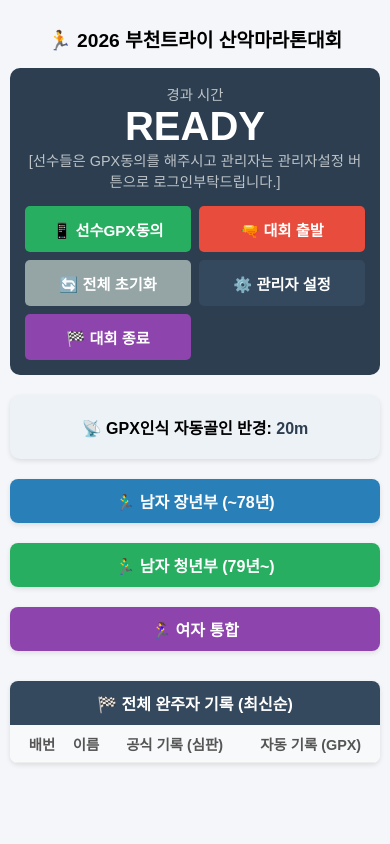
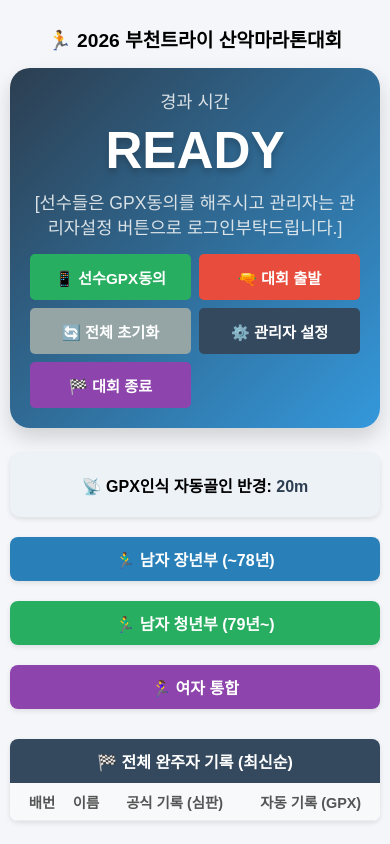
Before and after one commit to SunghwonBae/bucheon-trailrun-system, a website: page public/index.html in a window 390 px wide. Drawn offline with nearby package versions, Linux system fonts and the light colour scheme; no server answers.

Commit message:
보기좋게

```diff
--- a/public/index.html
+++ b/public/index.html
@@ -8,9 +8,16 @@
         body { font-family: 'Pretendard', sans-serif; background: #f4f6f9; margin: 0; padding: 10px; text-align: center; }
 
         /* 상단 타이머 섹션 */
-        .timer-box { background: #2c3e50; color: #fff; padding: 20px; border-radius: 10px; margin-bottom: 20px; }
-        #timerDisplay { font-size: 3rem; font-weight: bold; font-variant-numeric: tabular-nums; }
-        .info-text { font-size: 0.9rem; color: #bdc3c7; }
+        .timer-box {
+            background: linear-gradient(135deg, #2c3e50 0%, #3498db 100%);
+            color: #fff;
+            padding: 30px;
+            border-radius: 20px;
+            margin-bottom: 25px;
+            box-shadow: 0 10px 20px rgba(0,0,0,0.15);
+        }
+        #timerDisplay { font-size: 5rem; font-weight: 900; font-variant-numeric: tabular-nums; text-shadow: 0 4px 6px rgba(0,0,0,0.2); margin: 10px 0; line-height: 1.1; }
+        .info-text { font-size: 1.1rem; color: #ecf0f1; font-weight: 500; opacity: 0.9; }
 
         /* 버튼 스타일 통일 */
         #startBtn, #resetBtn, #goAdminBtn, #finishBtn, #playerBtn, #logoutBtn {
@@ -47,8 +54,8 @@
         /* 모바일 반응형 스타일 */
         @media (max-width: 768px) {
             h1 { font-size: 1.2rem; margin: 15px 0; }
-            #timerDisplay { font-size: 2.5rem; }
-            .timer-box { padding: 15px; }
+            #timerDisplay { font-size: 3.2rem; }
+            .timer-box { padding: 20px; }
             .rank-card { min-width: 100%; margin-bottom: 10px; }
             th, td { padding: 8px 4px; font-size: 0.9rem; } /* 폰트 크기 유지 */
 
@@ -417,6 +424,7 @@
                 // [추가] 대회가 종료된 상태면 타이머 실행 안 함
                 if (data.isFinished) {
                     document.querySelector('.timer-box .info-text').innerText = "대회가 종료되었습니다.";
+                    document.querySelector('.timer-box').style.background = "linear-gradient(135deg, #c0392b 0%, #e74c3c 100%)";
                     updateTimer(); // 현재 시간 기준으로 한 번 표시 후 정지
                     return;
                 }
```
Also changed, not shown: public/todo.html (+29 -2 lines).
